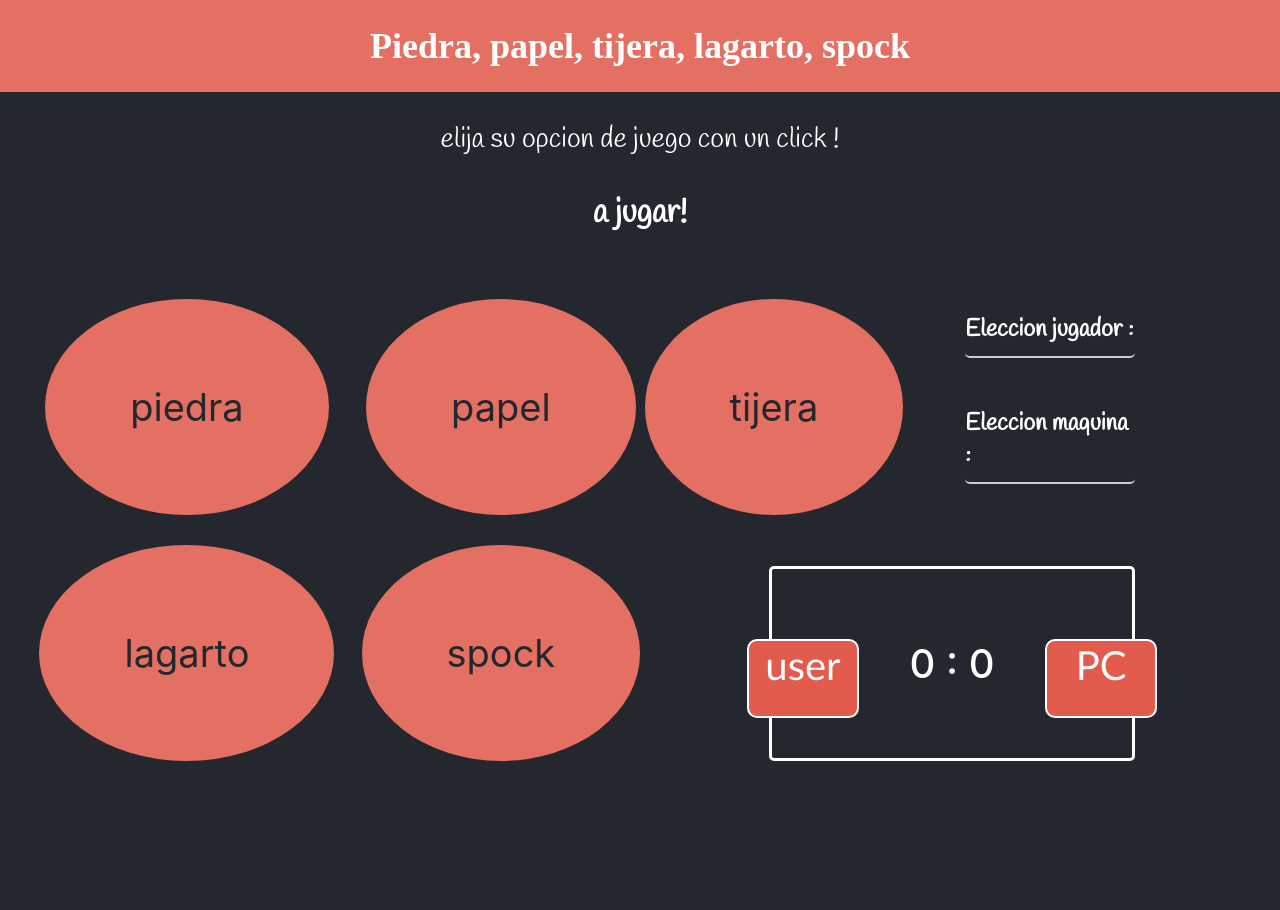
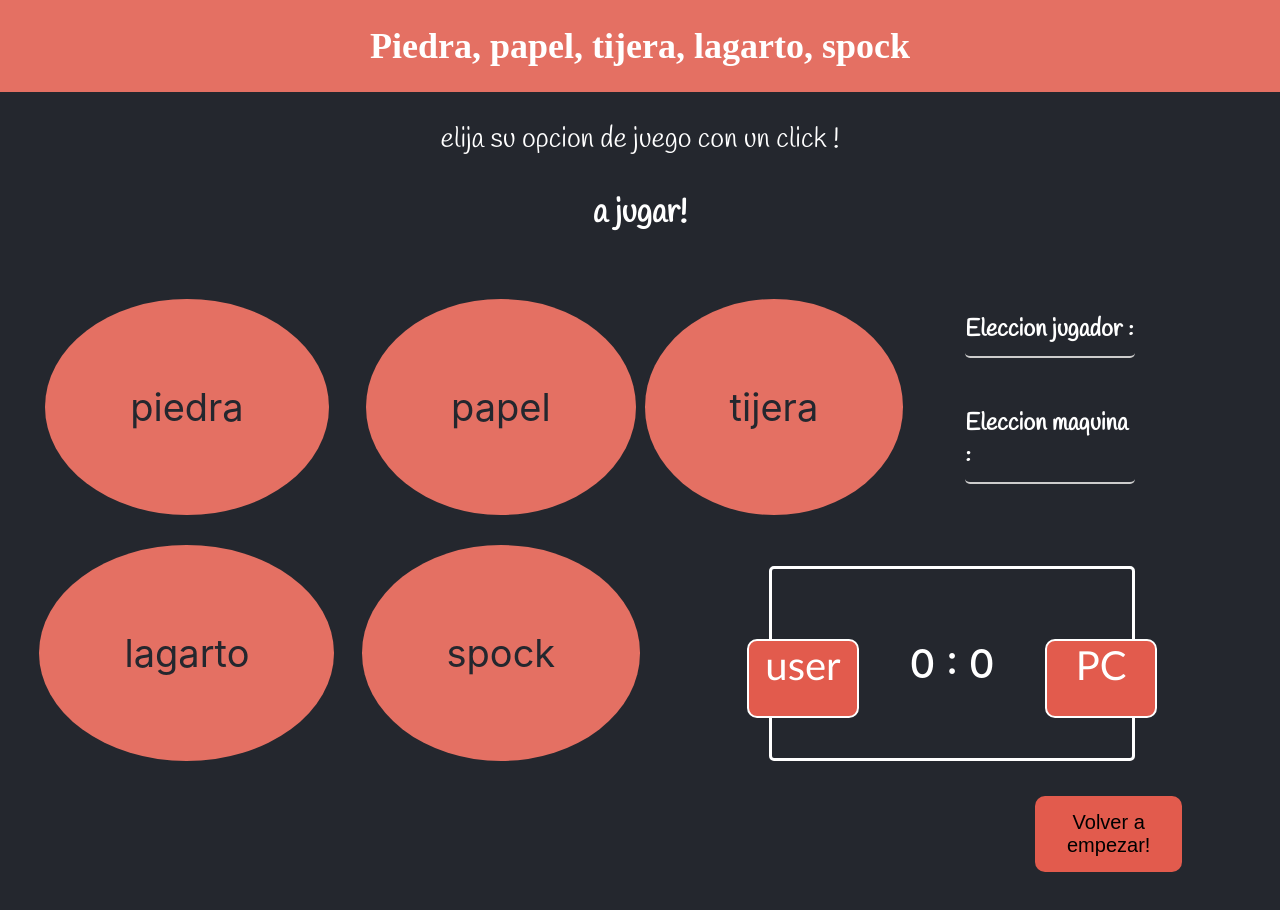
Before and after one commit to BraianRosales/unq-ui-braian-rosales-trabajo-final, a React (Create React App) app: page / in a window 1280 px wide. Shown: the top 910 px of the page. Before the commit the page ends 809 px from the top, so only its background shows below. Built offline with nearby package versions, Linux system fonts and the light colour scheme; a web font is replaced by a local one.

Commit message:
se agrego un boton de volver a jugar

```diff
--- a/public/index.html
+++ b/public/index.html
@@ -24,7 +24,7 @@
       work correctly both with client-side routing and a non-root public URL.
       Learn how to configure a non-root public URL by running `npm run build`.
     -->
-    <title>React App</title>
+    <title>Tp Integrador</title>
   </head>
   <body>
     <noscript>You need to enable JavaScript to run this app.</noscript>
--- a/src/App.css
+++ b/src/App.css
@@ -50,6 +50,7 @@ body{
   color: #ffffff;
   font-family: 'Handlee', cursive;
   font-size: 15px;
+  margin-left: 500px;
 }
 
 .eleccion{
@@ -100,6 +101,7 @@ body{
   padding: 70px 80px;
   position: relative;
   float: right;
+  margin-left: 70px;
 }
 
 .badge{
@@ -126,3 +128,22 @@ body{
   height: 40%;
   width: 30%;
 }
+
+.refresh {
+  background-color: #e25b4d;
+  border: none;
+  color: black;
+  padding: 15px 32px;
+  text-align: center;
+  text-decoration: none;
+  font-size: 20px;
+  margin-top: 35px;
+  margin-left: 70px;
+  margin-right: 92px;
+  border-radius: 10px;
+  cursor: pointer;
+}
+
+.refresh:hover{
+  background: rgb(202, 189, 88);
+}
--- a/src/App.js
+++ b/src/App.js
@@ -52,6 +52,7 @@ function App() {
     }
 
 
+
     return (
         <div className="App">
 
@@ -79,7 +80,8 @@ function App() {
                     }
                 </div>
 
-                 <Routes eleccionJugador={eleccionJugador} eleccionMaquina={eleccionMaquina} />
+                <Routes eleccionJugador={eleccionJugador} eleccionMaquina={eleccionMaquina} />
+
             </body>
         </div>
     );
--- a/src/components/Eleccion.jsx
+++ b/src/components/Eleccion.jsx
@@ -1,5 +1,9 @@
 import React from 'react';
 import Marcador from './Marcador';
+
+const refreshPage = () => {
+    window.location.reload(false);
+}
 
 export default function Eleccion(props) {
     return (
@@ -16,6 +20,9 @@ export default function Eleccion(props) {
                     </section>
 
                     <Marcador jugador={props.jugador} maquina={props.maquina}/>
+
+                    <button className="refresh" onClick={refreshPage}>Volver a empezar!</button>
+
                 </main>
             </div>
 
```
Also changed, not shown: 1 other file (tests, documents, lock files or other folders).
